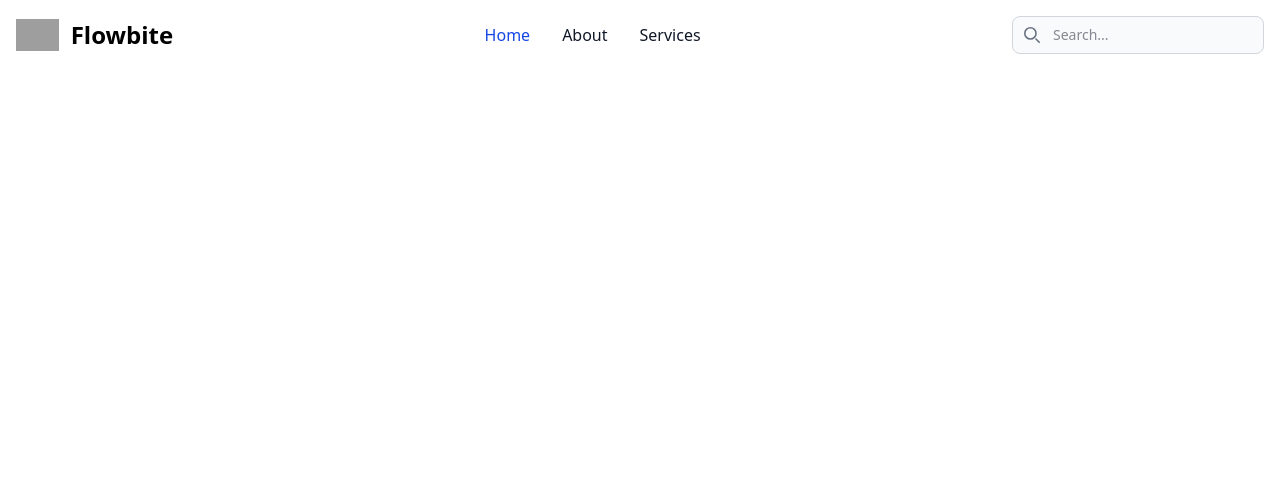
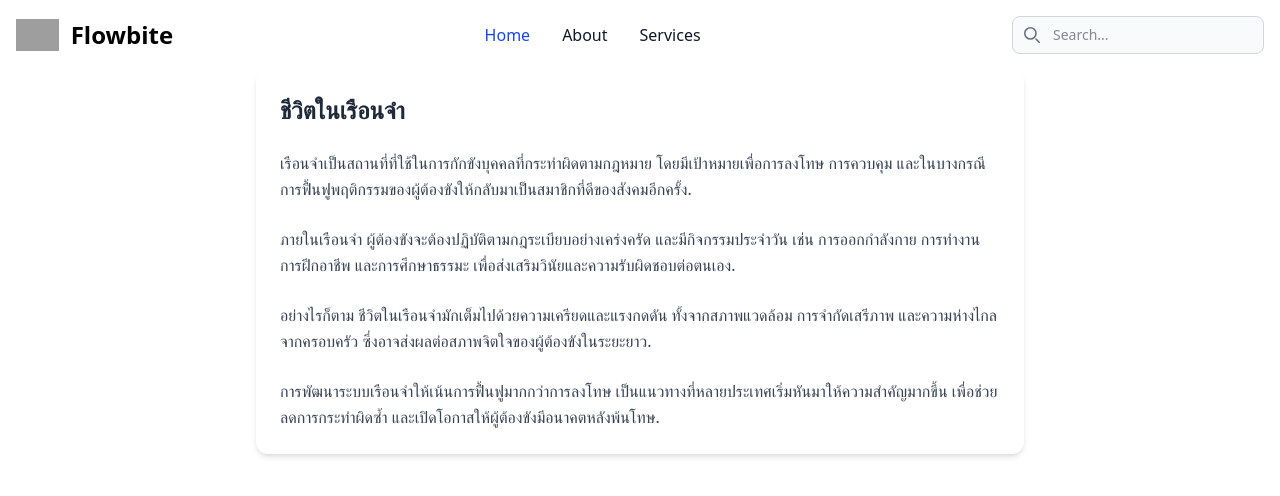
Before and after one commit to kamon2545/prison_lab, a plain HTML site: page index.html in a window 1280 px wide. Drawn offline with nearby package versions, Linux system fonts and the light colour scheme; grey boxes are pictures that could not be loaded.

Commit message:
ส่วนเนื้อหาของคนคุกๆ

```diff
--- a/index.html
+++ b/index.html
@@ -59,5 +59,25 @@
     </div>
   </div>
 </nav>
+<div class="max-w-3xl mx-auto p-6 bg-white rounded-xl shadow-md space-y-6">
+  <h1 class="text-2xl font-bold text-gray-800">ชีวิตในเรือนจำ</h1>
+
+  <p class="text-gray-700 leading-relaxed">
+    เรือนจำเป็นสถานที่ที่ใช้ในการกักขังบุคคลที่กระทำผิดตามกฎหมาย โดยมีเป้าหมายเพื่อการลงโทษ การควบคุม และในบางกรณี การฟื้นฟูพฤติกรรมของผู้ต้องขังให้กลับมาเป็นสมาชิกที่ดีของสังคมอีกครั้ง.
+  </p>
+
+  <p class="text-gray-700 leading-relaxed">
+    ภายในเรือนจำ ผู้ต้องขังจะต้องปฏิบัติตามกฎระเบียบอย่างเคร่งครัด และมีกิจกรรมประจำวัน เช่น การออกกำลังกาย การทำงาน การฝึกอาชีพ และการศึกษาธรรมะ เพื่อส่งเสริมวินัยและความรับผิดชอบต่อตนเอง.
+  </p>
+
+  <p class="text-gray-700 leading-relaxed">
+    อย่างไรก็ตาม ชีวิตในเรือนจำมักเต็มไปด้วยความเครียดและแรงกดดัน ทั้งจากสภาพแวดล้อม การจำกัดเสรีภาพ และความห่างไกลจากครอบครัว ซึ่งอาจส่งผลต่อสภาพจิตใจของผู้ต้องขังในระยะยาว.
+  </p>
+
+  <p class="text-gray-700 leading-relaxed">
+    การพัฒนาระบบเรือนจำให้เน้นการฟื้นฟูมากกว่าการลงโทษ เป็นแนวทางที่หลายประเทศเริ่มหันมาให้ความสำคัญมากขึ้น เพื่อช่วยลดการกระทำผิดซ้ำ และเปิดโอกาสให้ผู้ต้องขังมีอนาคตหลังพ้นโทษ.
+  </p>
+</div>
+
 </body>
 </html>
```
